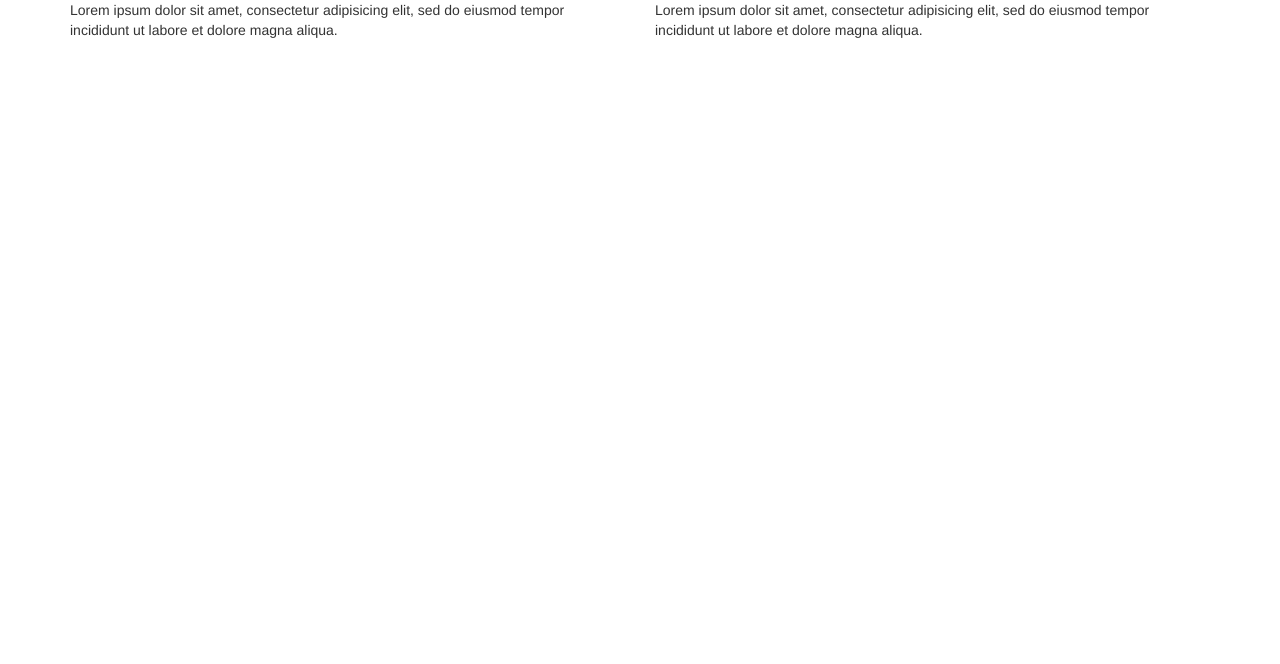
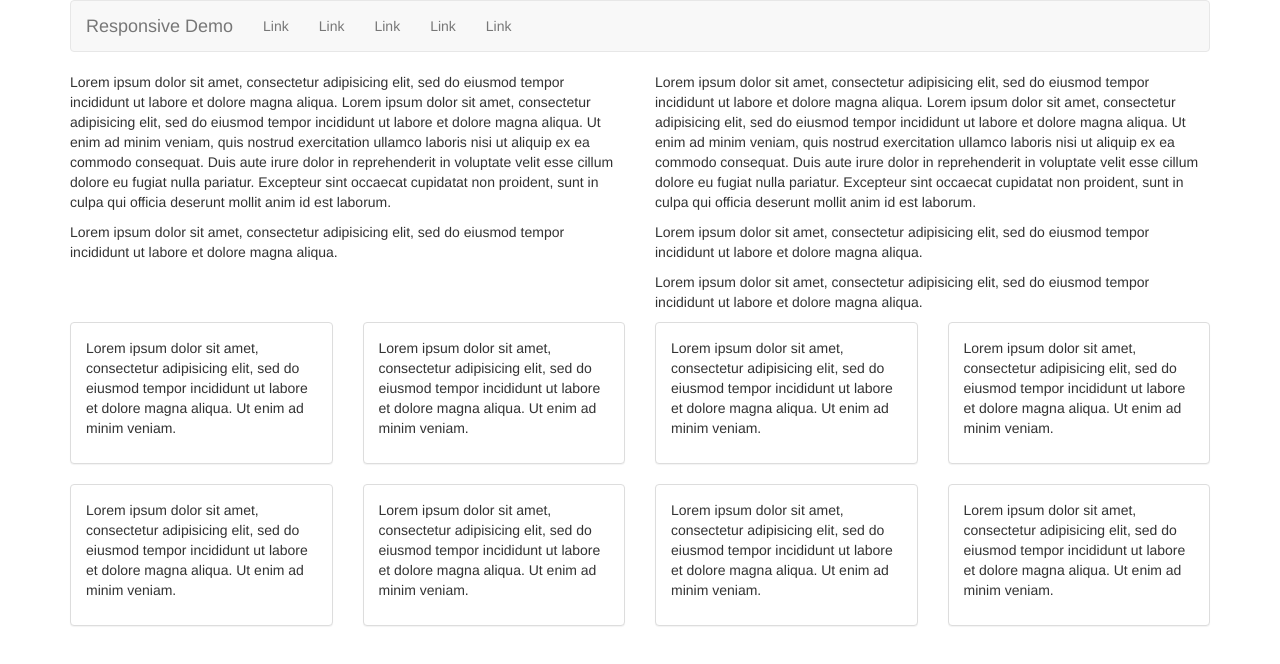
Before and after one commit to NWShadowDev/BootGrid, a plain HTML site: page index.html in a window 1280 px wide. Drawn offline with nearby package versions, Linux system fonts and the light colour scheme.

Commit message:
this is done

```diff
--- a/index.html
+++ b/index.html
@@ -6,22 +6,141 @@
   <link rel="stylesheet" href="https://maxcdn.bootstrapcdn.com/bootstrap/3.3.6/css/bootstrap.min.css">
   <script src="//code.jquery.com/jquery-1.12.0.min.js"></script> <script src="https://maxcdn.bootstrapcdn.com/bootstrap/3.3.6/js/bootstrap.min.js"></script>
   <link rel="stylesheet" href="css/styles.css" media="screen">
-  <title></title>
+  <title>Bootstrap Grid</title>
 </head>
 <body>
+  <!--Container-->
   <div class="container">
+    <div class="navbar navbar-default" role="navigation">
+      <div class="navbar-header">
+        <span class="navbar-brand">Responsive Demo</span>
+        <button type="button" class="navbar-toggle" data-toggle="collapse" data-target=".navbar-collapse" name="button"><span class="sr-only">Toggle navigation</span><span class="icon-bar"></span><span class="icon-bar"></span><span class="icon-bar"></span></button>
+      </div>
+      <div class="navbar-collapse collapse">
+        <ul class="nav navbar-nav">
+          <li><a href="#">Link</a></li>
+          <li><a href="#">Link</a></li>
+          <li><a href="#">Link</a></li>
+          <li><a href="#">Link</a></li>
+          <li><a href="#">Link</a></li>
+        </ul>
+      </div>
+    </div>
+
+    <!-- Row -->
+    <div class="row hidden-xs">
+      <!-- Col -->
+      <div class="col-xs-6">
+        <p>
+          Lorem ipsum dolor sit amet, consectetur adipisicing elit, sed do eiusmod tempor incididunt ut labore et dolore magna aliqua.
+          Lorem ipsum dolor sit amet, consectetur adipisicing elit, sed do eiusmod tempor incididunt ut labore et dolore magna aliqua. Ut enim ad minim veniam, quis nostrud exercitation ullamco laboris nisi ut aliquip ex ea commodo consequat. Duis aute irure dolor in reprehenderit in voluptate velit esse cillum dolore eu fugiat nulla pariatur. Excepteur sint occaecat cupidatat non proident, sunt in culpa qui officia deserunt mollit anim id est laborum.
+        </p>
+      </div>
+      <!-- Col -->
+      <div class="col-xs-6">
+        <p>
+          Lorem ipsum dolor sit amet, consectetur adipisicing elit, sed do eiusmod tempor incididunt ut labore et dolore magna aliqua.
+          Lorem ipsum dolor sit amet, consectetur adipisicing elit, sed do eiusmod tempor incididunt ut labore et dolore magna aliqua. Ut enim ad minim veniam, quis nostrud exercitation ullamco laboris nisi ut aliquip ex ea commodo consequat. Duis aute irure dolor in reprehenderit in voluptate velit esse cillum dolore eu fugiat nulla pariatur. Excepteur sint occaecat cupidatat non proident, sunt in culpa qui officia deserunt mollit anim id est laborum.
+        </p>
+      </div>
+    </div>
     <div class="row">
-      <div class="col-xs-6">
+      <div class="col-sm-6">
         <p>
           Lorem ipsum dolor sit amet, consectetur adipisicing elit, sed do eiusmod tempor incididunt ut labore et dolore magna aliqua.
         </p>
       </div>
-      <div class="col-xs-6">
+      <div class="col-sm-6">
+        <p>
+          Lorem ipsum dolor sit amet, consectetur adipisicing elit, sed do eiusmod tempor incididunt ut labore et dolore magna aliqua.
+        </p>
+      </div>
+
+      <div class="col-lg-6">
+        <p class="visible-xs">
+        <strong>This text should only be visible on mobile devices.</strong>Lorem ipsum dolor sit amet, consectetur adipisicing elit, sed do eiusmod tempor incididunt ut labore et dolore magna aliqua.
+        </p>
+      </div>
+      <div class="col-lg-6">
         <p>
           Lorem ipsum dolor sit amet, consectetur adipisicing elit, sed do eiusmod tempor incididunt ut labore et dolore magna aliqua.
         </p>
       </div>
     </div>
+    <div class="row">
+      <div class="col-sm-6 col-md-4 col-lg-3">
+        <div class="panel panel-default">
+          <div class="panel-body">
+            <p>
+              Lorem ipsum dolor sit amet, consectetur adipisicing elit, sed do eiusmod tempor incididunt ut labore et dolore magna aliqua. Ut enim ad minim veniam.
+            </p>
+          </div>
+        </div>
+      </div>
+      <div class="col-sm-6 col-md-4 col-lg-3">
+        <div class="panel panel-default">
+          <div class="panel-body">
+            <p>
+              Lorem ipsum dolor sit amet, consectetur adipisicing elit, sed do eiusmod tempor incididunt ut labore et dolore magna aliqua. Ut enim ad minim veniam.
+            </p>
+          </div>
+        </div>
+      </div>
+      <div class="col-sm-6 col-md-4 col-lg-3">
+        <div class="panel panel-default">
+          <div class="panel-body">
+            <p>
+              Lorem ipsum dolor sit amet, consectetur adipisicing elit, sed do eiusmod tempor incididunt ut labore et dolore magna aliqua. Ut enim ad minim veniam.
+            </p>
+          </div>
+        </div>
+      </div>
+      <div class="col-sm-6 col-md-4 col-lg-3">
+        <div class="panel panel-default">
+          <div class="panel-body">
+            <p>
+              Lorem ipsum dolor sit amet, consectetur adipisicing elit, sed do eiusmod tempor incididunt ut labore et dolore magna aliqua. Ut enim ad minim veniam.
+            </p>
+          </div>
+        </div>
+      </div>
+      <div class="col-sm-6 col-md-4 col-lg-3">
+        <div class="panel panel-default">
+          <div class="panel-body">
+            <p>
+              Lorem ipsum dolor sit amet, consectetur adipisicing elit, sed do eiusmod tempor incididunt ut labore et dolore magna aliqua. Ut enim ad minim veniam.
+            </p>
+          </div>
+        </div>
+      </div>
+      <div class="col-sm-6 col-md-4 col-lg-3">
+        <div class="panel panel-default">
+          <div class="panel-body">
+            <p>
+              Lorem ipsum dolor sit amet, consectetur adipisicing elit, sed do eiusmod tempor incididunt ut labore et dolore magna aliqua. Ut enim ad minim veniam.
+            </p>
+          </div>
+        </div>
+      </div>
+      <div class="col-sm-6 col-md-4 col-lg-3">
+        <div class="panel panel-default">
+          <div class="panel-body">
+            <p>
+              Lorem ipsum dolor sit amet, consectetur adipisicing elit, sed do eiusmod tempor incididunt ut labore et dolore magna aliqua. Ut enim ad minim veniam.
+            </p>
+          </div>
+        </div>
+      </div>
+      <div class="col-sm-6 col-md-4 col-lg-3">
+        <div class="panel panel-default">
+          <div class="panel-body">
+            <p>
+              Lorem ipsum dolor sit amet, consectetur adipisicing elit, sed do eiusmod tempor incididunt ut labore et dolore magna aliqua. Ut enim ad minim veniam.
+            </p>
+          </div>
+        </div>
+      </div>
+    </div>
   </div>
 </body>
 </html>
```
